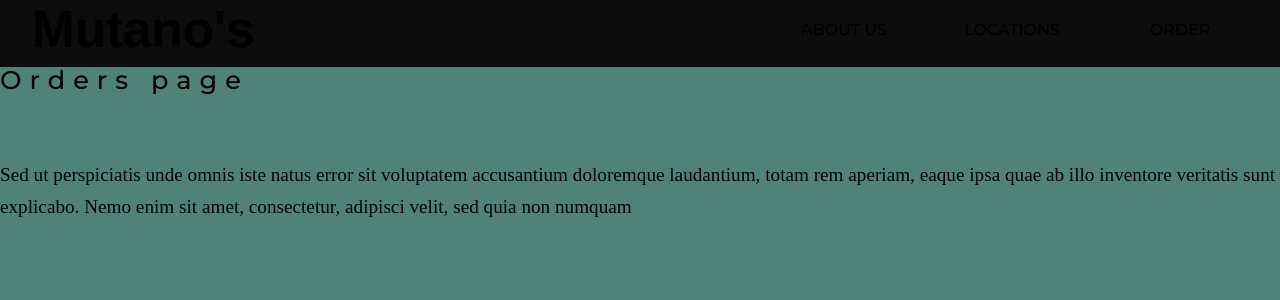
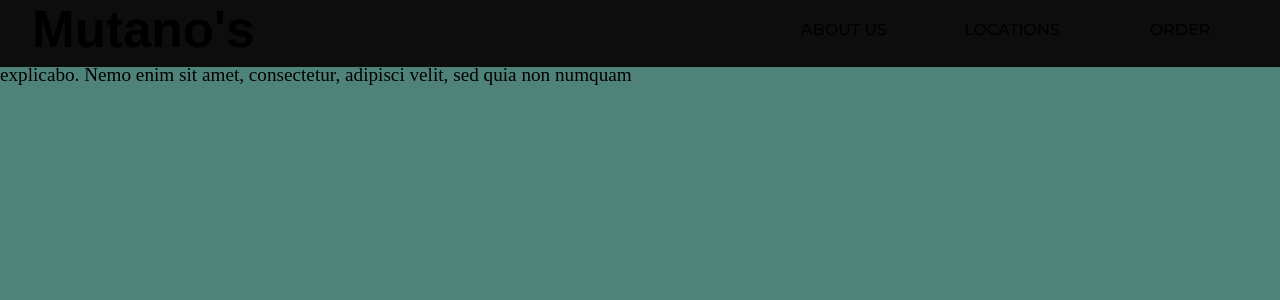
Before and after one commit to pappitito/mutano-s-landing-page, a Next.js app: page /order in a window 1280 px wide. Shown: the top 300 px of the page. Built offline with nearby package versions, Linux system fonts and the light colour scheme; a web font is replaced by a local one.

Commit message:
Update order.js

```diff
--- a/src/pages/order.js
+++ b/src/pages/order.js
@@ -3,7 +3,7 @@
     return(
         <div>
             <Header/>
-             <h2 className='motdLabel'>Orders page</h2>
+             <h2 className='motdLabel2'>Orders page</h2>
              <div className='info'>
 
           <p>Sed ut perspiciatis unde omnis iste natus error sit voluptatem accusantium
```
